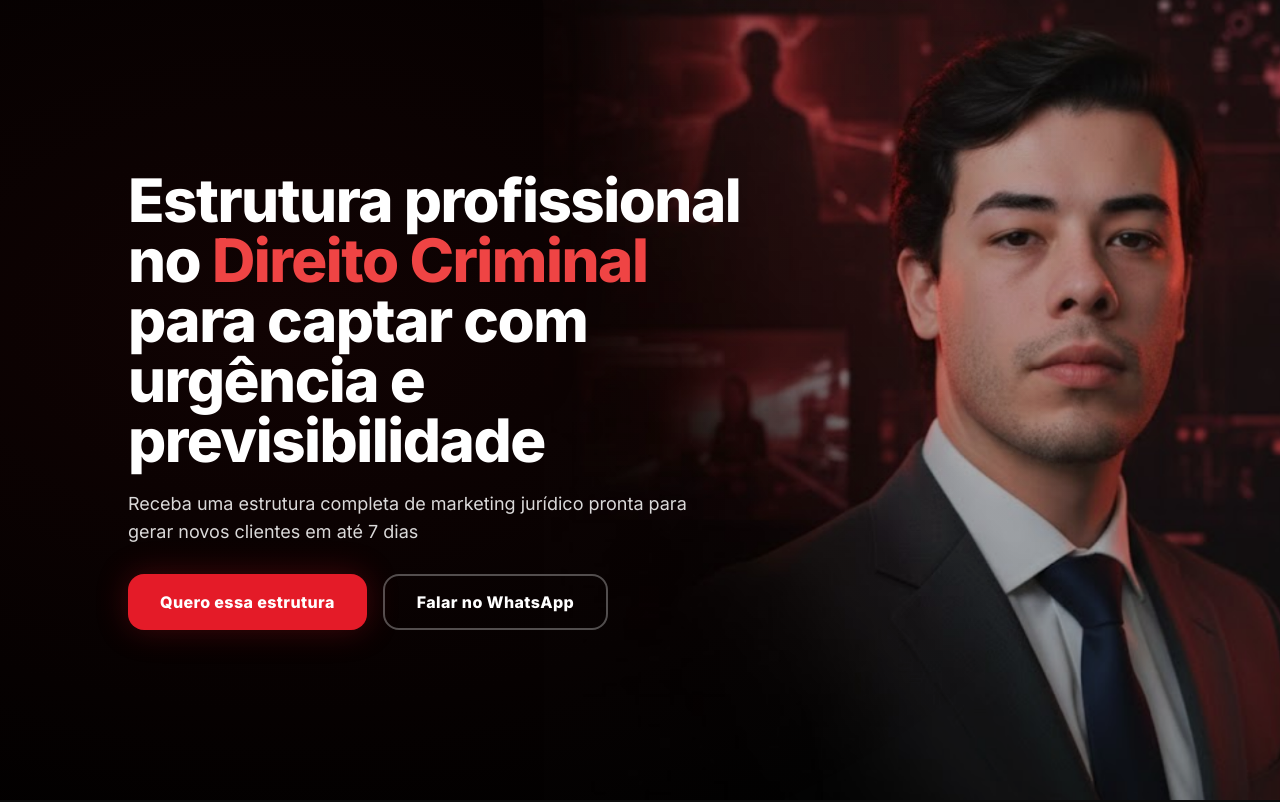
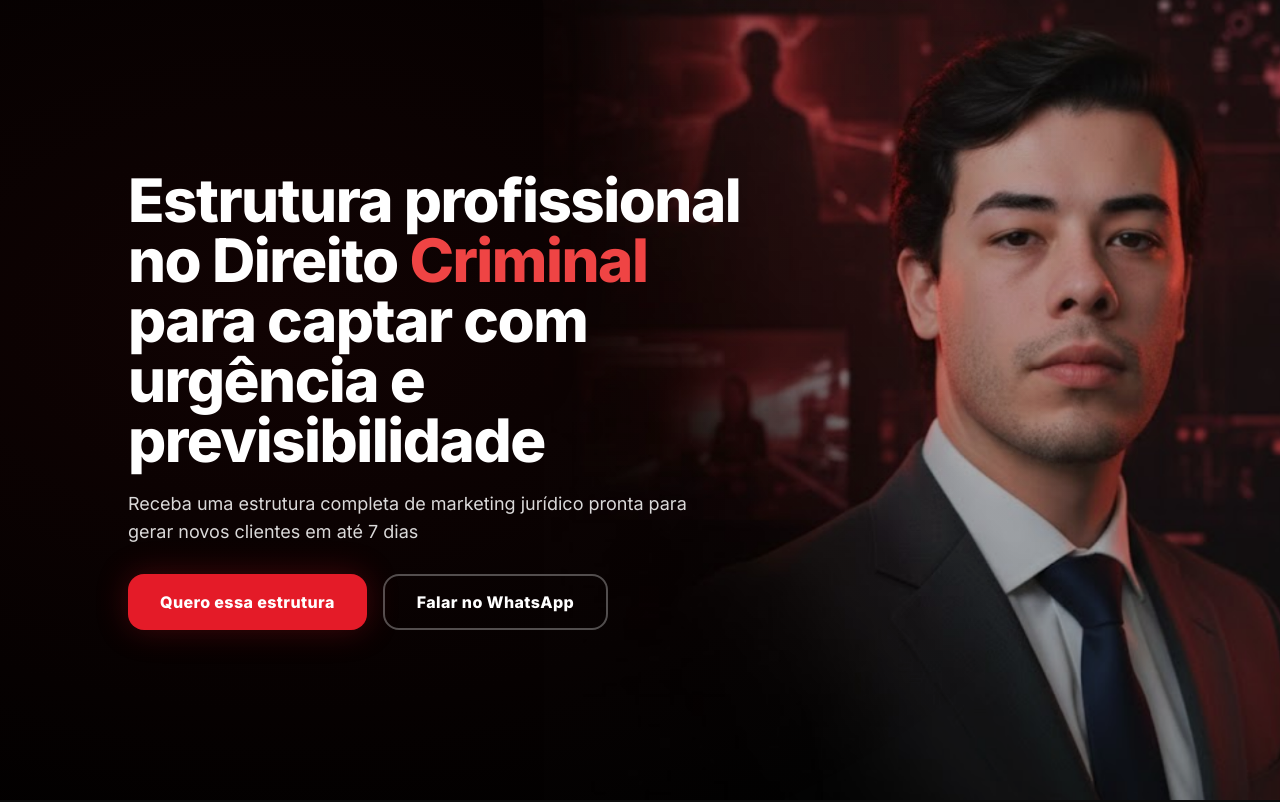
Before and after one commit to thiagomkvl/criminal-elite-landing, a React (Vite) app: page / in a window 1280 px wide. Shown: the top 802 px of the page. Built offline with nearby package versions, Linux system fonts and the light colour scheme; the HTML template or start-up script is replaced by a standard one.

Commit message:
Update Hero.tsx

```diff
--- a/src/components/Hero.tsx
+++ b/src/components/Hero.tsx
@@ -51,7 +51,7 @@ const Hero = () => {
             "
           >
             <span className="whitespace-nowrap">Estrutura profissional</span>{" "}
-            no <span className="text-red-500">Direito Criminal</span> para captar com
+            no Direito <span className="text-red-500">Criminal</span> para captar com
             urgência e previsibilidade
           </motion.h1>
 
```
